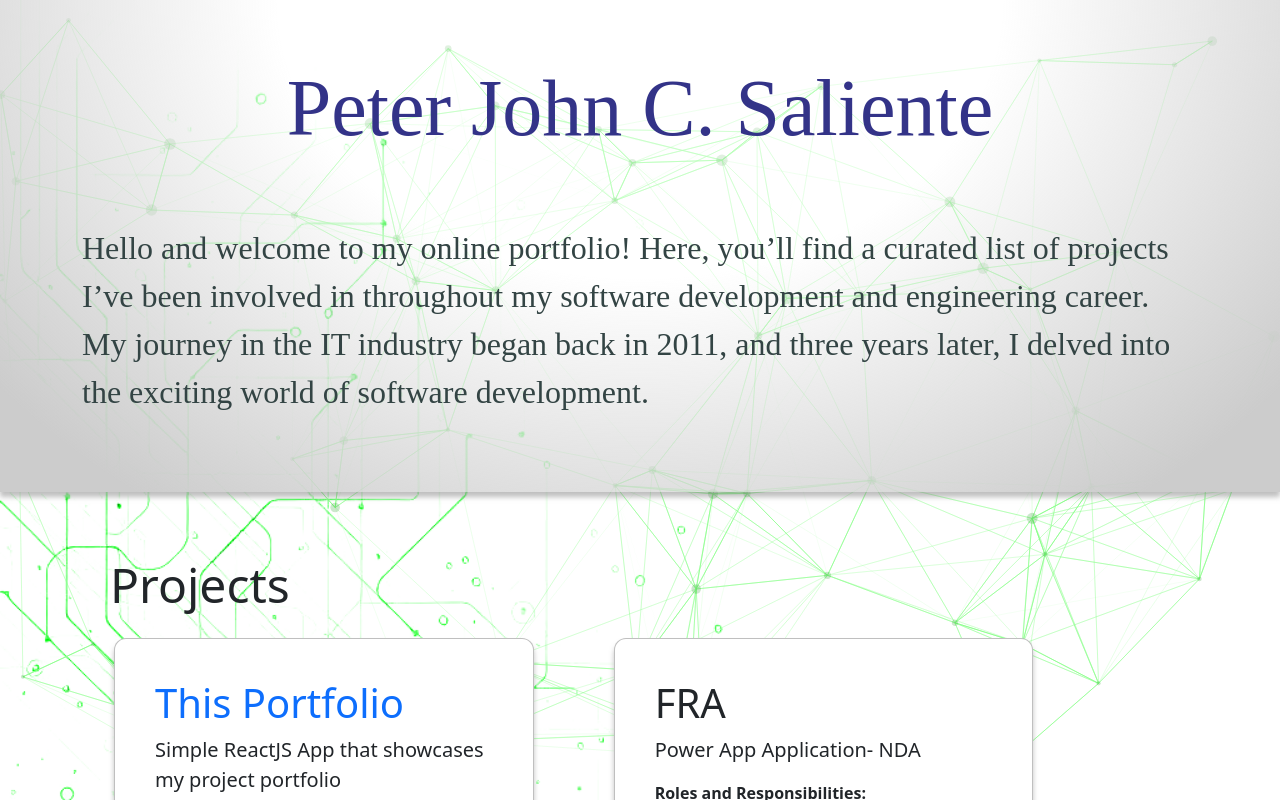
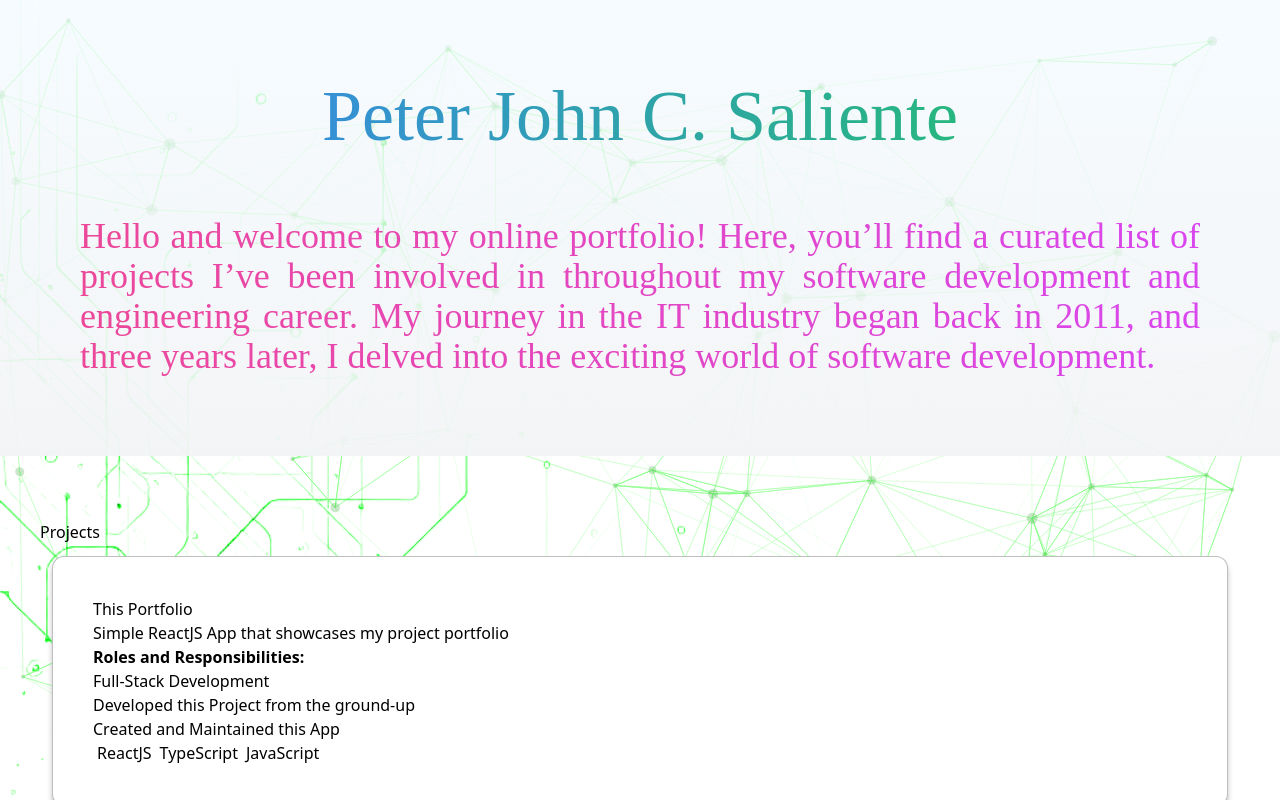
Before and after one commit to psaliente/psaliente.github.io, a React (Vite) app: page / in a window 1280 px wide. Shown: the top 800 px of the page. Built offline with nearby package versions, Linux system fonts and the light colour scheme; a web font is replaced by a local one.

Commit message:
NONE #Comment - migrated header component

```diff
--- a/index.html
+++ b/index.html
@@ -2,12 +2,6 @@
 <html>
   <head>
     <title>Peter John Saliente</title>
-    <link
-      href="https://cdn.jsdelivr.net/npm/bootstrap@5.1.1/dist/css/bootstrap.min.css"
-      rel="stylesheet"
-      integrity="sha384-F3w7mX95PdgyTmZZMECAngseQB83DfGTowi0iMjiWaeVhAn4FJkqJByhZMI3AhiU"
-      crossorigin="anonymous"
-    />
     <meta name="viewport" content="width=device-width, initial-scale=1" />
     <meta name="theme-color" content="#000000" />
     <meta name="description" content="Peter John Saliente Project Portfolio" />
--- a/src/assets/app.scss
+++ b/src/assets/app.scss
@@ -1,3 +1,7 @@
+@tailwind base;
+@tailwind components;
+@tailwind utilities;
+
 @font-face {
   font-family: 'SourceCodePro';
   src: url('./fonts/SourceCodePro-Regular.ttf.woff2') format('woff2');
--- a/src/components/header.component.tsx
+++ b/src/components/header.component.tsx
@@ -1,20 +1,11 @@
 import { MyInfoType } from "../types/MyInfo.type";
-import useStyle from "../styles/header.style";
 import ScrollAnimation from "react-animate-on-scroll";
 
 const HeaderComponent = ({Name, Description}: MyInfoType) => {
-    const styles = useStyle();
-
     return (<ScrollAnimation animateIn="fadeInDownBig">
-        <div style={styles.Header}>
-        <h1 className="display-1 text-center" style={styles.Title}>{Name}</h1>
-        <div className="container">
-          <div className="row">
-            <div className="col-xs-12">
-              <p className="lead" style={styles.Description}>{Description}</p>
-            </div>
-          </div>
-        </div>
+      <div className="flex flex-col gap-16 p-20 bg-gradient-to-t from-gray-100/95 to-sky-50/60">
+        <h1 className="text-7xl text-center font-[SourceCodePro] font-thin text-transparent bg-clip-text bg-gradient-to-r from-blue-500 to-green-500">{Name}</h1>
+        <p className="text-4xl text-justify font-[SourceCodePro] text-transparent bg-clip-text bg-gradient-to-r from-pink-500 to-fuchsia-500">{Description}</p>
       </div>
     </ScrollAnimation>)
 }
--- a/src/styles/header.style.ts
+++ /dev/null
@@ -1,37 +0,0 @@
-import { CSSProperties } from "react"
-
-type HeaderStyleProp = {
-    Header: CSSProperties,
-    Title: CSSProperties,
-    Description: CSSProperties
-}
-
-const useStyle = (): HeaderStyleProp => {
-    return {
-        Header: {
-            boxShadow: "0px 5px 5px #88888888",
-            background: "radial-gradient(ellipse at top, #fff6 40%, #ccc 90%)",
-            // backgroundColor: "#fff4",
-            display: 'flex',
-            flexDirection: 'column',
-            gap: 60,
-            padding: 40,
-            paddingTop: 60,
-            paddingBottom: 60,
-            zIndex: 10
-        },
-        Title: {
-            fontFamily: 'SourceCodePro',
-            fontWeight: '100',
-            color: '#338',
-        },
-        Description: {
-            fontSize: '2em',
-            fontFamily: 'SourceCodePro',
-            fontWeight: 'normal',
-            color: '#344',
-        }
-    }
-}
-
-export default useStyle
```
Also changed, not shown: tailwind.config.js (+7 -0 lines).
